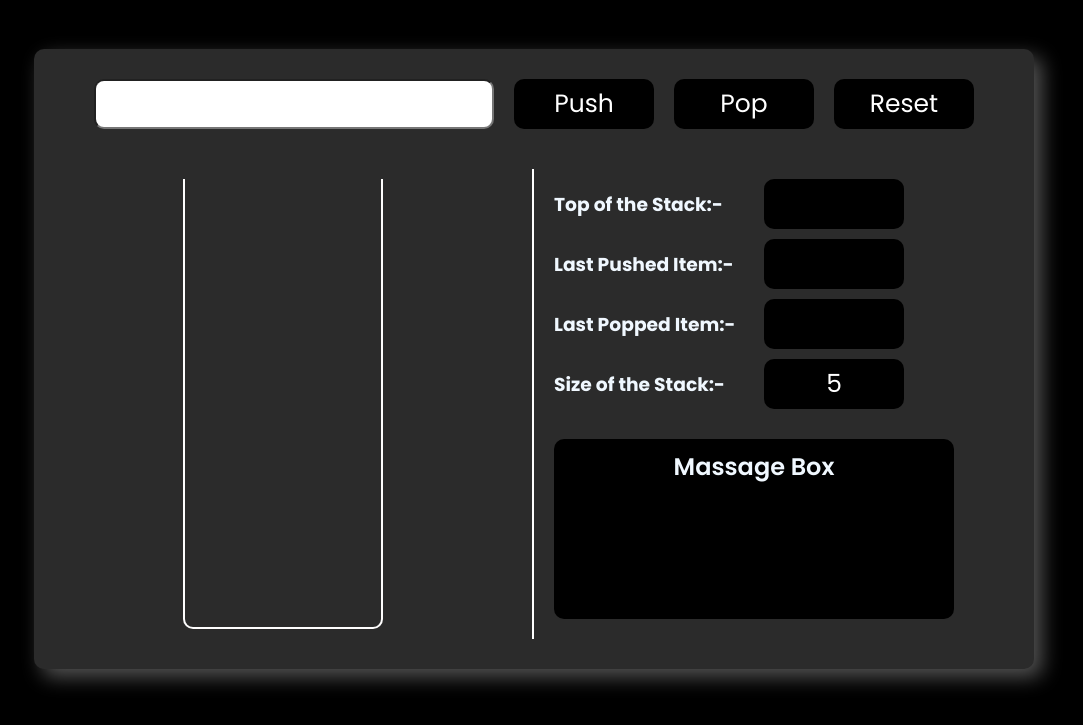
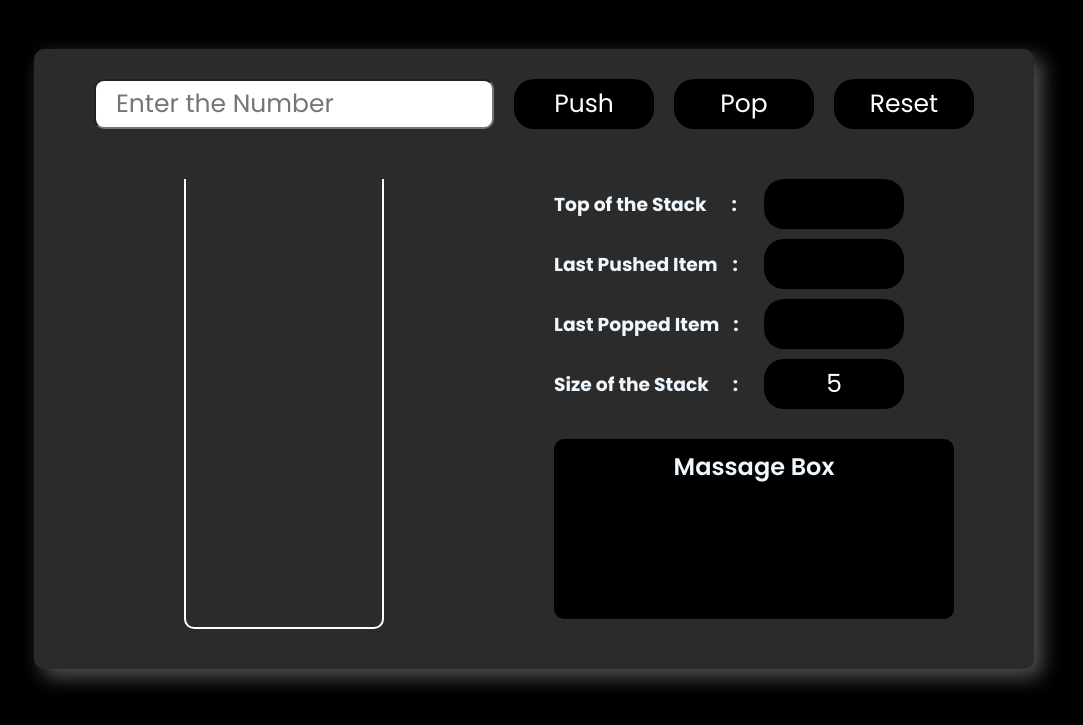
Before and after one commit to vishalm67/Stack-Visualize, a plain HTML site: page index.html in a window 1280 px wide. Shown: the part 71-796 px from the top of the page, without its empty margins (106-1189 px from the left). Drawn offline with Linux system fonts and the light colour scheme.

Commit message:
button updated

```diff
--- a/index.html
+++ b/index.html
@@ -13,7 +13,7 @@
     </header>
     <div class="container">
         <div class="container-header">
-            <input type="number" class="text" required>
+            <input type="number" class="input_bar" placeholder="Enter the Number" required>
             <button class="push">Push</button>
             <button class="pop ">Pop</button>
             <button class="reset">Reset</button>
@@ -26,19 +26,19 @@
 
             <div class="info">
                 <div class="sec1">
-                    <h3>Top of the Stack:-</h3>
+                    <h3>Top of the Stack<span style="padding-left: 25px;">:</span></h3>
                     <button class="box"></button>
                 </div>
                 <div class="sec2">
-                    <h3>Last Pushed Item:-</h3>
+                    <h3>Last Pushed Item<span style="padding-left: 15px;">:</span></h3>
                     <button class="box"></button>
                 </div>
                 <div class="sec3">
-                    <h3>Last Popped Item:-</h3>
+                    <h3>Last Popped Item <span style="padding-left: 10px;">:</span></h3>
                     <button class="box"></button>
                 </div>
                 <div class="sec3">
-                    <h3>Size of the Stack:-</h3>
+                    <h3>Size of the Stack <span style="padding-left: 20px;">:</span></h3>
                     <button class="box">5</button>
                 </div>
 
--- a/style.css
+++ b/style.css
@@ -7,8 +7,12 @@
     font-family: "Poppins", sans-serif;
     color :aliceblue;
 }
-.text{
+.input_bar{
     color:black;
+    transition: all 0.3s ease;
+
+}.input_bar:focus::placeholder {
+  color: transparent;
 }
 body {
     height: 100vh;
@@ -72,17 +76,24 @@ header {
     font-size: 25px;
     background-color: rgb(0, 0, 0);
     color: white;
-    border-radius: 10px;
+    border-radius: 20px;
     cursor: pointer;
-    transition: 0.2s;
+    transition: all 0.2s ease;
     border: none;
+      z-index: 0;
+}.push:hover,
+.pop:hover,
+.reset:hover {
+  transform: scale(1.1); /* makes it come forward */
+  z-index: 10;           /* brings it to front */
+  box-shadow: 0 8px 20px rgba(0, 0, 0, 0.3); /* adds a glowing depth */
 }
 .disable-button {
     background-color: rgb(56, 56, 56);
 }
 
 .container-header button:active {
-    transform: scale(0.95);
+    transform: scale(0.97);
 }
 .container-body {
     width: 1000px;
@@ -97,8 +108,8 @@ header {
     display: flex;
     justify-content: center;
     align-items: center;
-    border-width: 0 2px 0 0;
-    border-color: rgb(255, 255, 255);
+    border-width: 0 0 0 0;
+    border-color: none;
     border-style: solid;
 }
 
```
